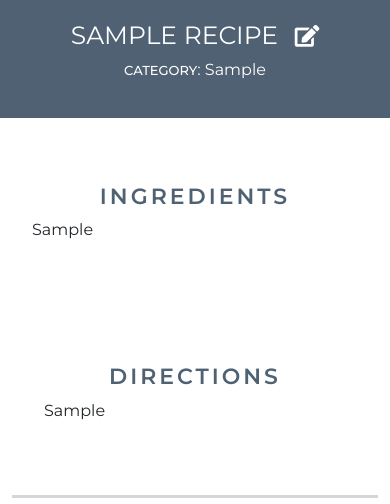
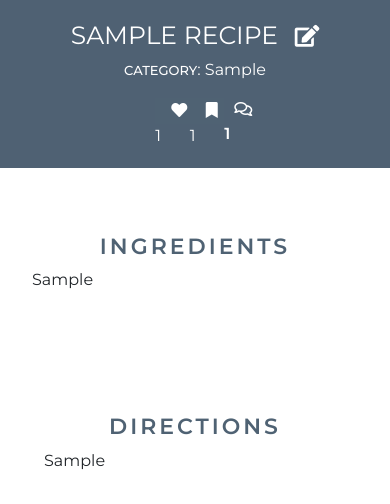
Before and after one commit to stephaniecrocker91/for-the-love-of-food, a Django app: a page that uses templates/recipe_detail.html in a window 390 px wide. Shown: the part 168-672 px from the top of the page. Run offline with Django 3.2, Linux system fonts and the light colour scheme; a user stored in the database is signed in; tables that the repository leaves empty hold one stand-in row (values such as "Sample post"); some libraries are stand-ins or nearby versions.

Commit message:
edit comment link fave buttons

```diff
--- a/blog/views.py
+++ b/blog/views.py
@@ -109,7 +109,11 @@ class RecipeLike(View):
             recipe.likes.remove(request.user)
         else:
             recipe.likes.add(request.user)
-        return HttpResponseRedirect(reverse('recipe_detail', args=[slug]))
+                # Get the referer URL or fallback to a default page
+        referer = request.META.get('HTTP_REFERER', '/')
+
+        # Redirect back to the referer URL with a query parameter indicating refresh
+        return HttpResponseRedirect(referer + '?refresh=true')
 
 
 class Favourite(View):
--- a/static/css/style.css
+++ b/static/css/style.css
@@ -122,7 +122,7 @@ h2 {
     color: #000000a1 !important;
 }
 
-.recipe-likes i:hover {
+.recipe-likes i.fa-edit:hover {
     color: black;
 }
 
@@ -197,11 +197,17 @@ h2 {
 .card-460 {
     height: 460px;
 }
+.active-like-fave-comment{
+    justify-content: center;
+}
 
-.btn-like,
-.btn-fave {
+.active-like-fave-comment .text-secondary{
+    color: white!important;
+}
+
+.btn-like, .btn-fave {
     border: none;
-    background-color: white;
+    background-color: #4f6273;
 }
 
 .masthead-image>img {
--- a/templates/index.html
+++ b/templates/index.html
@@ -40,15 +40,15 @@
               <p class="padding-sides italic-light card-text text-muted h6">"{{ recipe.shortDescription }}..."</p>
               <div class="recipe-likes">
                 <div>
-                  <i class="far fa-heart card-icons"></i>
+                  <i class="far fa-heart"></i>
                   {{ recipe.number_of_likes }}
                 </div>
                 <div>
-                  <i class="far fa-bookmark card-icons"></i>
+                  <i class="far fa-bookmark"></i>
                   {{ recipe.number_of_favourites }}
                 </div>
                 <div>
-                  <i class="far fa-comments card-icons"></i>
+                  <i class="far fa-comments"></i>
                   {{ total_comments }}
                 </div>
               </div>
--- a/templates/recipe_detail.html
+++ b/templates/recipe_detail.html
@@ -16,28 +16,7 @@
         <div class="padding-sides text-center">
             <p class="author"><span class="subtitle-2">CATEGORY</span>: {{ recipe.category }}</p>
         </div>
-    </div>
-    <div class="container margin-top-bottom-50">
-        <div class="row g-0">
-            <!--Recipe Img --------------------------------------------------------->
-            <div class="d-none d-md-block col-md-6 masthead-image card-body mini-card card-460">
-                {% if "placeholder" in recipe.image.url %}
-                <div class="image-container">
-                    <img class="card-img-top"
-                        src="https://images.immediate.co.uk/production/volatile/sites/30/2020/08/recipe_writing_700-94d33d1.jpg?resize=960,872?quality=90&webp=true&resize=300,272"
-                        alt="Image of recipe">
-                </div>
-                {% else %}
-                <div class="image-container">
-                    <img class="card-img-top" src="{{ recipe.image.url }}" alt="Image of Recipe">
-                </div>
-                {% endif %}
-                <!--Recipe details --------------------------------------------------------->
-                <div class="padding-sides">
-                    <p class="author"><span class="subtitle-2">CREATED BY</span>: {{ recipe.author }}</p>
-                </div>
-                <p class="post-subtitle padding-sides italic-light">{{ recipe.created_on }}</p>
-                <div class="row padding-sides gap">
+        <div class="row active-like-fave-comment">
             <div class="col-1">
                 {% if user.is_authenticated %}
                 <form method="POST" class="d-inline" action="{% url 'recipe_like' recipe.slug %}">
@@ -80,6 +59,27 @@
                 {% endwith %}
             </div>
         </div>
+    </div>
+    <div class="container margin-top-bottom-50">
+        <div class="row g-0">
+            <!--Recipe Img --------------------------------------------------------->
+            <div class="d-none d-md-block col-md-6 masthead-image card-body mini-card card-460">
+                {% if "placeholder" in recipe.image.url %}
+                <div class="image-container">
+                    <img class="card-img-top"
+                        src="https://images.immediate.co.uk/production/volatile/sites/30/2020/08/recipe_writing_700-94d33d1.jpg?resize=960,872?quality=90&webp=true&resize=300,272"
+                        alt="Image of recipe">
+                </div>
+                {% else %}
+                <div class="image-container">
+                    <img class="card-img-top" src="{{ recipe.image.url }}" alt="Image of Recipe">
+                </div>
+                {% endif %}
+                <!--Recipe details --------------------------------------------------------->
+                <div class="padding-sides">
+                    <p class="author"><span class="subtitle-2">CREATED BY</span>: {{ recipe.author }}</p>
+                </div>
+                <p class="post-subtitle padding-sides italic-light">{{ recipe.created_on }}</p>
             </div>
             <!--End recipe details --------------------------------------------------------->
 
```
Also changed, not shown: templates/recipe_favourites.html (line endings or trailing spaces). Lines whose indentation alone changed are shown as unchanged.
